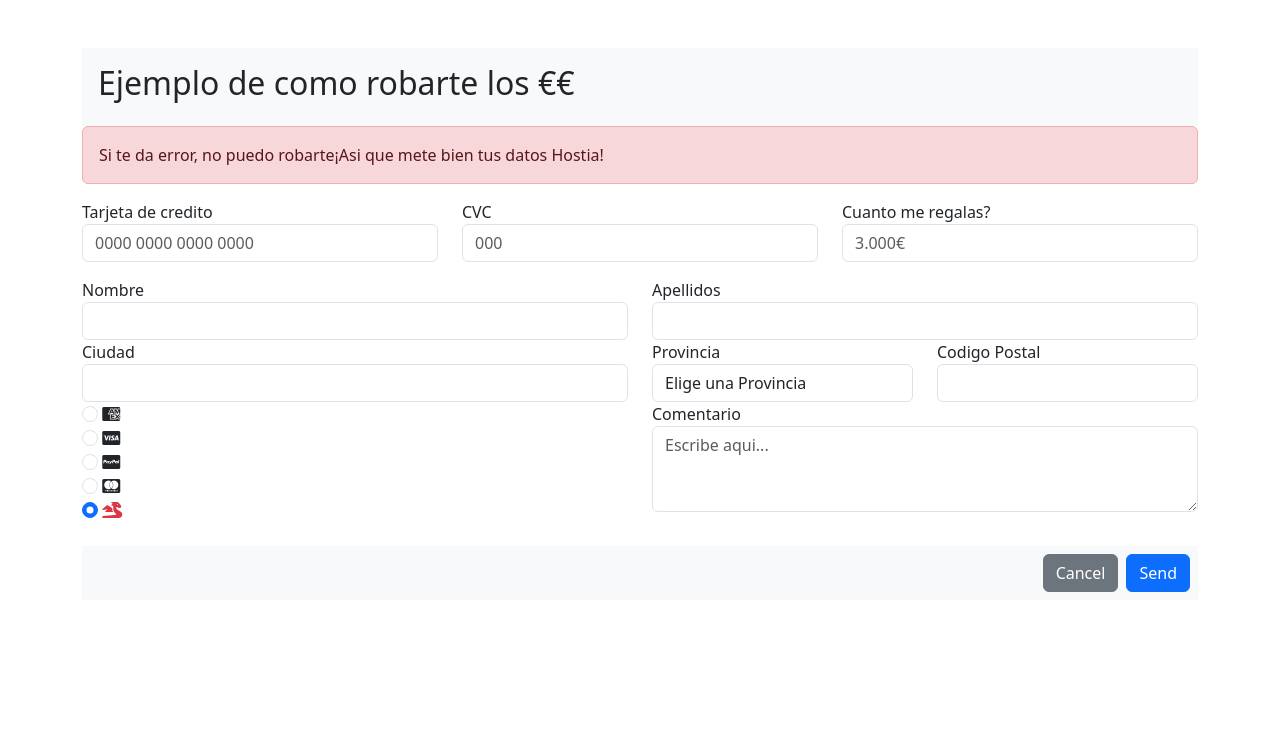
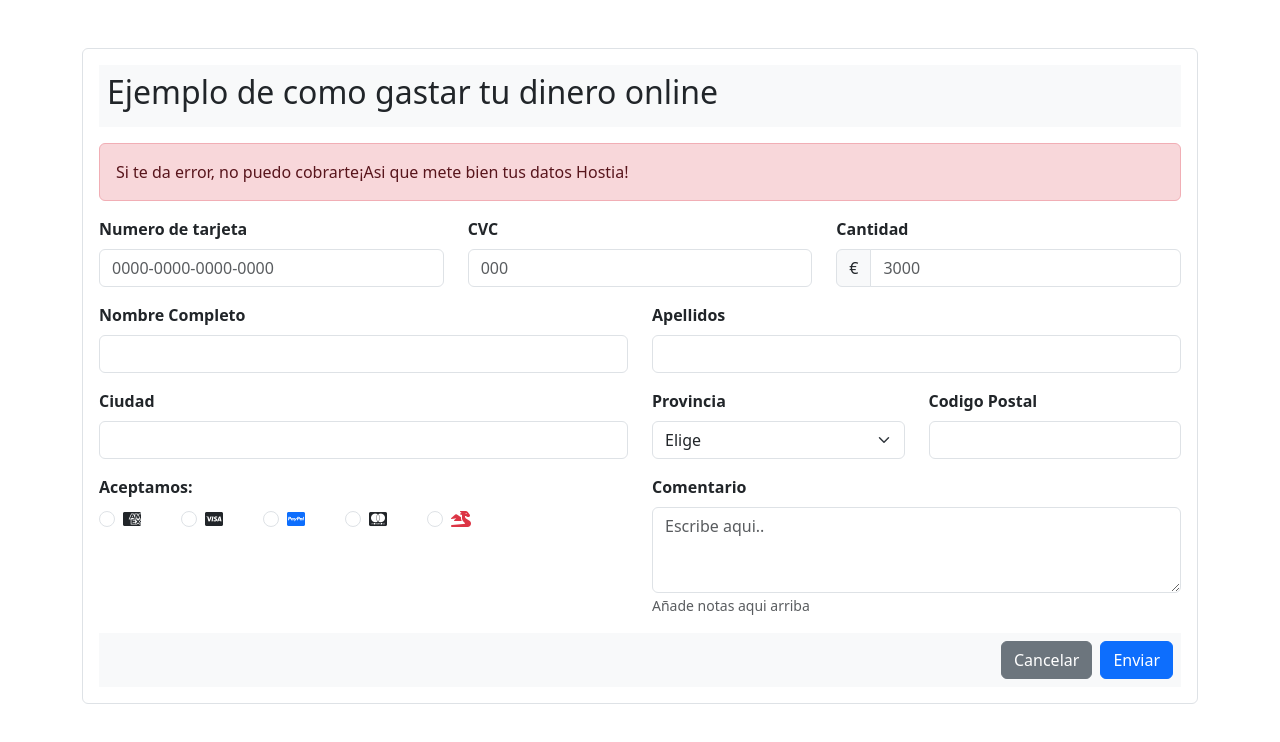
Before and after one commit to AaronCuadrado/formulario-de-cobro, a plain HTML site: page index.html in a window 1280 px wide. Drawn offline with nearby package versions, Linux system fonts and the light colour scheme.

Commit message:
First Commit

```diff
--- a/index.html
+++ b/index.html
@@ -4,55 +4,58 @@
 <head>
     <meta charset="UTF-8">
     <meta name="viewport" content="width=device-width, initial-scale=1.0">
-    <title>Formulario Aaron Cuadrado</title>
+    <title>El que te quita hasta el alma</title>
     <link href="https://cdn.jsdelivr.net/npm/bootstrap@5.3.3/dist/css/bootstrap.min.css" rel="stylesheet"
         integrity="sha384-QWTKZyjpPEjISv5WaRU9OFeRpok6YctnYmDr5pNlyT2bRjXh0JMhjY6hW+ALEwIH" crossorigin="anonymous">
     <link rel="stylesheet" href="https://cdnjs.cloudflare.com/ajax/libs/font-awesome/6.5.2/css/all.min.css">
-    <link href="styles.css" rel="stylesheet">
 </head>
 
 <body>
     <div class="container mt-5">
-        <div class="bg-light p-3">
-            <h2>Ejemplo de como robarte los €€</h2>
+        <div class="p-3 border rounded">
+            <div class="custom-header p-2 bg-light">
+            <h2>Ejemplo de como gastar tu dinero online</h2>
             </div>
-        <div class="alert alert-danger" role="alert">
-            Si te da error, no puedo robarte¡Asi que mete bien tus datos Hostia!
+            <div class="alert alert-danger mt-3" role="alert">
+                Si te da error, no puedo cobrarte¡Asi que mete bien tus datos Hostia!
             </div>
             <form id="payment">
                 <div class="row mb-3">
-                <div class=" col md-5">
-                    <label for="cardNumber">Tarjeta de credito</label>
-                    <input type="number" class="form-control" id="cardNumber" placeholder="0000 0000 0000 0000">
+                    <div class="col-md-4">
+                        <label for="cardNumber" class="form-label"><strong>Numero de tarjeta</strong></label>
+                        <input type="text" class="form-control" id="cardNumber" placeholder="0000-0000-0000-0000">
                     </div>
-                <div class=" col md-3">
-                    <label for="cvc">CVC</label>
-                    <input type="number" class="form-control" id="cvc" placeholder="000">
+                    <div class="col-md-4">
+                        <label for="cvc" class="form-label"><strong>CVC</strong></label>
+                        <input type="text" class="form-control" id="cvc" placeholder="000">
                     </div>
-                <div class="col md-4">
-                    <label for="amount">Cuanto me regalas?</label>
-                    <input type="text" class="form-control" id="amount" placeholder="3.000€">
+                    <div class="col-md-4">
+                        <label for="amount" class="form-label"><strong>Cantidad</strong></label>
+                        <div class="input-group">
+                            <span class="input-group-text">€</span>
+                            <input type="number" class="form-control" id="amount" placeholder="3000">
                         </div>
                     </div>
-            <div class="row">
-                <div class="col md-5">
-                    <label for="Nombre">Nombre</label>
-                    <input type="text" class="form-control" id="Nombre">
                 </div>
-                <div class="col md-5">
-                    <label for="Apellido">Apellidos</label>
-                    <input type="text" class="form-control" id="Apellido">
+                <div class="row mb-3">
+                    <div class="col-md-6">
+                        <label for="firstName" class="form-label"><strong>Nombre Completo</strong></label>
+                        <input type="text" class="form-control" id="firstName">
+                    </div>
+                    <div class="col-md-6">
+                        <label for="lastName" class="form-label"><strong>Apellidos</strong></label>
+                        <input type="text" class="form-control" id="lastName">
                     </div>
                 </div>
-            <div class="row">
-                <div class="col-6">
-                    <label for="city">Ciudad</label>
+                <div class="row mb-3">
+                    <div class="col-md-6">
+                        <label for="city" class="form-label"><strong>Ciudad</strong></label>
                         <input type="text" class="form-control" id="city">
                     </div>
-                <div class="col-3">
-                    <label for="state">Provincia</label>
-                    <select id="state" class="form-control">
-                        <option selected>Elige una Provincia</option>
+                    <div class="col-md-3">
+                        <label for="state" class="form-label"><strong>Provincia</strong></label>
+                        <select id="state" class="form-select">
+                            <option selected>Elige</option>
                             <option>Álava</option>
                             <option>Albacete</option>
                             <option>Alicante</option>
@@ -106,59 +109,59 @@
                             <option>Melilla</option>
                         </select>
                     </div>
-                <div class="col-3">
-                    <label for="postalCode">Codigo Postal</label>
+                    <div class="col-md-3">
+                        <label for="postalCode" class="form-label"><strong>Codigo Postal</strong></label>
                         <input type="text" class="form-control" id="postalCode">
                     </div>
                 </div>
-            <div class="row">
-                <div class="col-6">
-                    <div>
-                        <input class="form-check-input" type="radio" name="flexRadioDefault" id="flexRadioDefault1">
-                        <label class="form-check-label" for="flexRadioDefault1">
-                            <i class="fa-brands fa-cc-amex"></i>
+                <div class="row mb-3">
+                    <div class="col-md-6">
+                        <label class="form-label"><strong>Aceptamos:</strong></label>
+                        <div class="d-flex gap-4 align-items-center">
+                            <div class="form-check form-check-inline">
+                                <input class="form-check-input" type="radio" name="paymentMethod" id="paymentMethod1">
+                                <label class="form-check-label" for="paymentMethod1">
+                                    <i class="fa-brands fa-cc-amex "></i>
                                 </label>
                             </div>
-
-                    <div>
-                        <input class="form-check-input" type="radio" name="flexRadioDefault" id="flexRadioDefault2"
-                            checked>
-                        <label class="form-check-label" for="flexRadioDefault2">
-                            <i class="fa-brands fa-cc-visa"></i>
+                            <div class="form-check form-check-inline">
+                                <input class="form-check-input" type="radio" name="paymentMethod" id="paymentMethod2">
+                                <label class="form-check-label" for="paymentMethod2">
+                                    <i class="fa-brands fa-cc-visa "></i>
                                 </label>
                             </div>
-                    <div>
-                        <input class="form-check-input" type="radio" name="flexRadioDefault" id="flexRadioDefault1">
-                        <label class="form-check-label" for="flexRadioDefault1">
-                            <i class="fa-brands fa-cc-paypal"></i>
+                            <div class="form-check form-check-inline">
+                                <input class="form-check-input" type="radio" name="paymentMethod" id="paymentMethod3">
+                                <label class="form-check-label" for="paymentMethod3">
+                                    <i class="fa-brands fa-cc-paypal text-primary"></i>
                                 </label>
                             </div>
-                    <div>
-                        <input class="form-check-input" type="radio" name="flexRadioDefault" id="flexRadioDefault2"
-                            checked>
-                        <label class="form-check-label" for="flexRadioDefault2">
-                            <i class="fa-brands fa-cc-mastercard"></i>
+                            <div class="form-check form-check-inline">
+                                <input class="form-check-input" type="radio" name="paymentMethod" id="paymentMethod4">
+                                <label class="form-check-label" for="paymentMethod4">
+                                    <i class="fa-brands fa-cc-mastercard "></i>
                                 </label>
                             </div>
-                    <div>
-                        <input class="form-check-input" type="radio" name="flexRadioDefault" id="flexRadioDefault2"
-                            checked>
-                        <label class="form-check-label" for="flexRadioDefault2">
+                            <div class="form-check form-check-inline">
+                                <input class="form-check-input" type="radio" name="paymentMethod" id="paymentMethod5">
+                                <label class="form-check-label" for="paymentMethod5">
                                     <i class="fa-solid fa-dragon text-danger"></i>
                                 </label>
                             </div>
                         </div>
-                <div class="col-6">
-                    <label for="message">Comentario</label>
-                    <textarea class="form-control" id="message" rows="3" placeholder="Escribe aqui..."></textarea>
+                    </div>
+                    <div class="col-md-6">
+                        <label for="message" class="form-label"><strong>Comentario</strong></label>
+                        <textarea class="form-control" id="message" rows="3" placeholder="Escribe aqui.."></textarea>
+                        <small class="text-muted">Añade notas aqui arriba</small>
                     </div>
                 </div>
-            <div class="inferior bg-light d-flex justify-content-end gap-2 p-2 mt-4">
-                <button type="button" class="btn btn-secondary">Cancel</button>
-                <button type="submit" class="btn btn-primary">Send</button>
+                <div class="custom-footer d-flex justify-content-end gap-2 p-2 bg-light">
+                    <button type="button" class="btn btn-secondary">Cancelar</button>
+                    <button type="submit" class="btn btn-primary">Enviar</button>
                 </div>
-
             </form>
+        </div>
     </div>
     <!-- enlace javascript/bootstrap -->
     <script src="https://cdn.jsdelivr.net/npm/bootstrap@5.3.3/dist/js/bootstrap.bundle.min.js"
```
Lines whose indentation alone changed are shown as unchanged.
